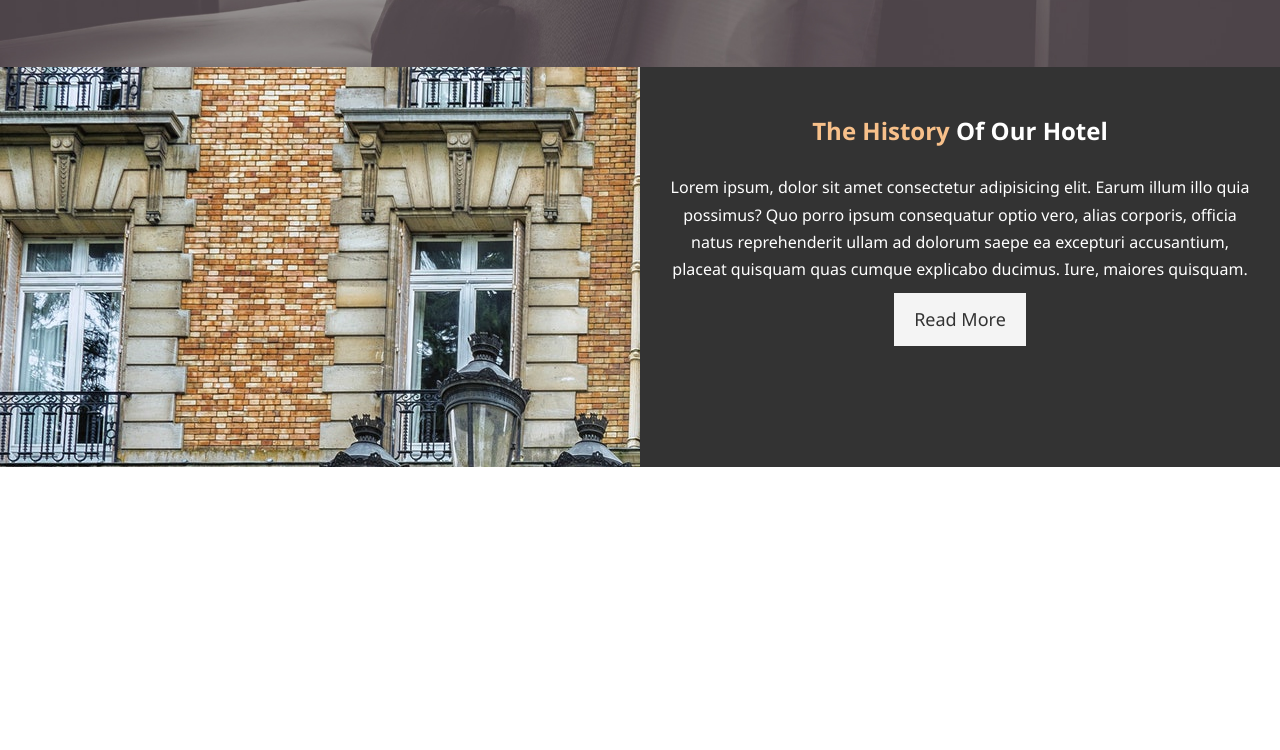
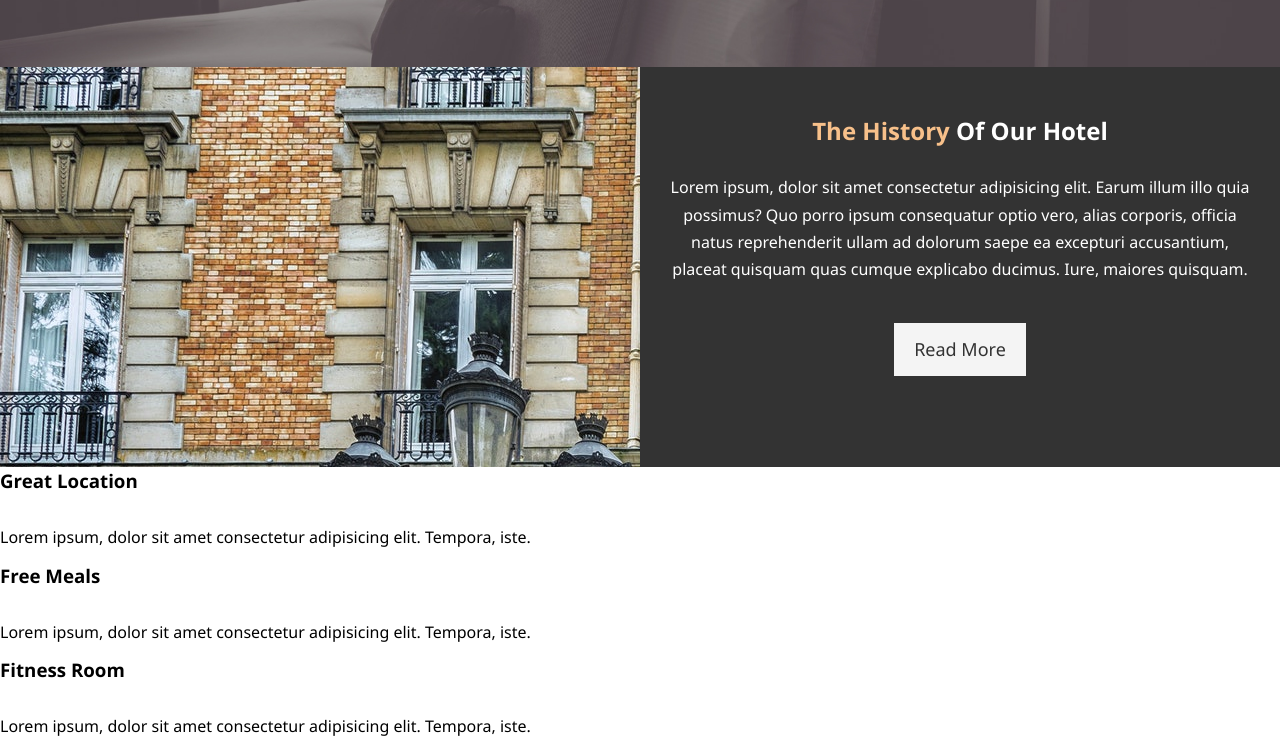
Before and after one commit to cooperpear/Hotel, a plain HTML site: page index.html in a window 1280 px wide. Shown: the part 600-1350 px from the top of the page. Before the commit the page ends 1067 px from the top, so only its background shows below. Drawn offline with Linux system fonts and the light colour scheme.

Commit message:
font awesome

```diff
--- a/css/style.css
+++ b/css/style.css
@@ -160,3 +160,7 @@ p {
     padding: 50px 30px;
     overflow: hidden;
 }
+
+#home-info .info-content p {
+    padding-bottom: 30px;
+}
--- a/index.html
+++ b/index.html
@@ -8,6 +8,7 @@
     <meta http-equiv="X-UA-Compatible" content="ie=edge">
     <meta name="description" content="Welcome to the most extraordinary hotel in Austin Texas">
     <meta name="keywords" content="hotel, austin hotel, central texas hotel">
+    <link rel="stylesheet" href="path/to/font-awesome/css/font-awesome.min.css">
     <link rel="stylesheet" href="css/style.css">
     <title>Hotel BT | Welcome</title>
 </head>
@@ -53,6 +54,22 @@
         </div>
     </section>
 
+    <section id="features">
+        <div class="box">
+            <h3>Great Location</h3>
+            <p>Lorem ipsum, dolor sit amet consectetur adipisicing elit. Tempora, iste.</p>
+        </div>
+        <div class="box">
+            <h3>Free Meals</h3>
+            <p>Lorem ipsum, dolor sit amet consectetur adipisicing elit. Tempora, iste.</p>
+        </div>
+        <div class="box">
+            <h3>Fitness Room</h3>
+            <p>Lorem ipsum, dolor sit amet consectetur adipisicing elit. Tempora, iste.</p>
+        </div>
+
+    </section>
+
 </body>
 
 </html>
```
Lines whose indentation alone changed are shown as unchanged.
